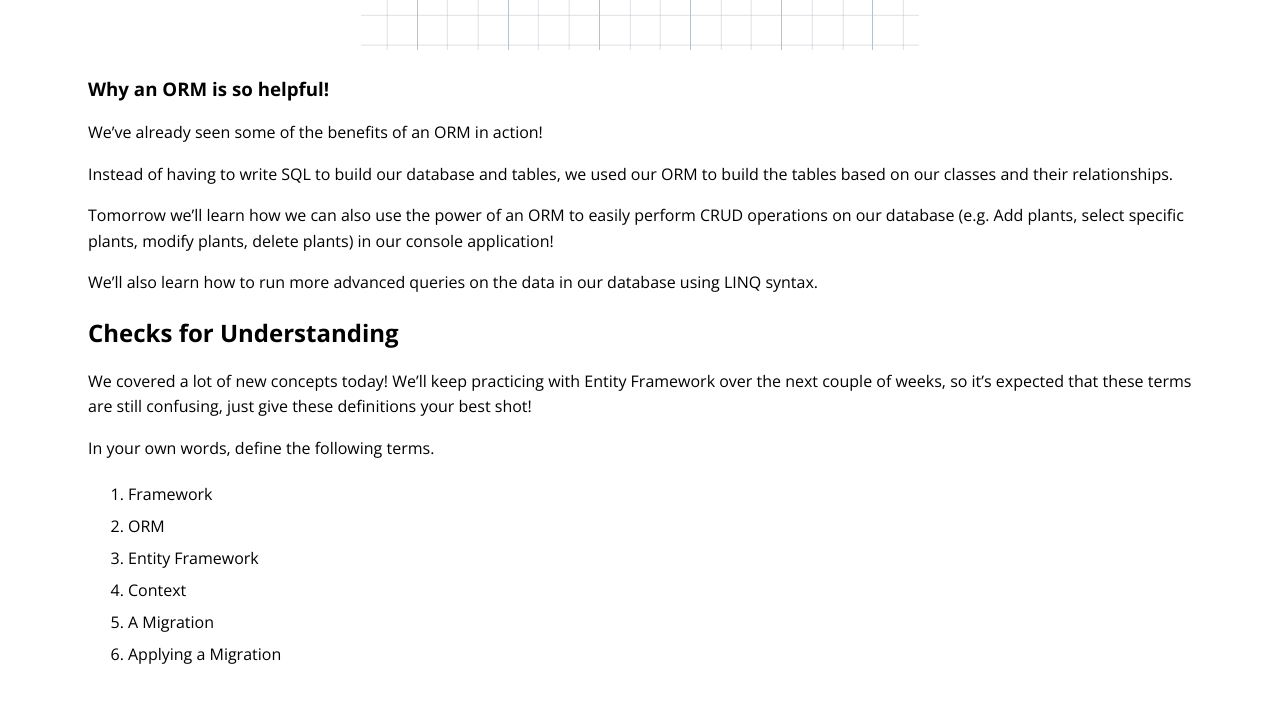
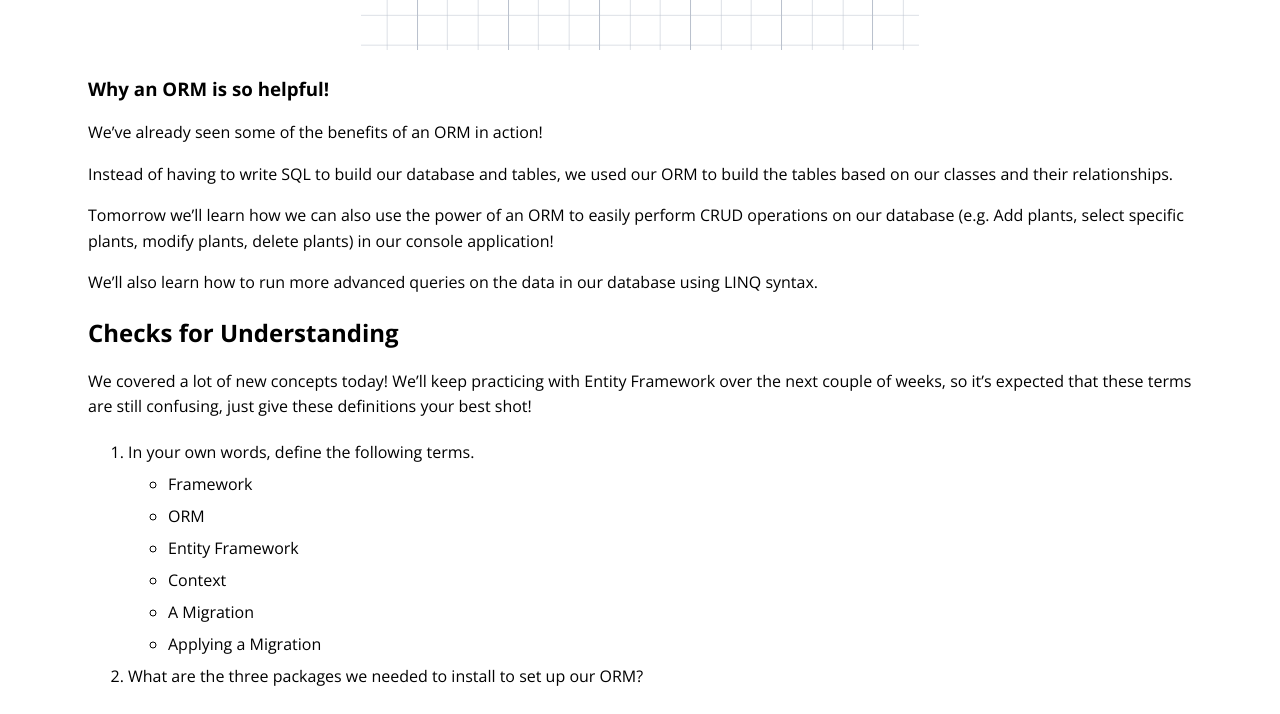
Before and after one commit to turingschool/launch-curriculum, a Jekyll site: the page built from module2/lessons/Week4/IntroToORM.md, in a window 1280 px wide and 900 px high, scrolled down 10430 px, cut to the strip 0-714 px from the top of the window. Built offline with Jekyll 4.4.1, drawn with Linux system fonts in a browser that asks for light colours; nearby versions of some CDN libraries; comment, search, counter and statistics services are not loaded.

Commit message:
add CFU Question

```diff
--- a/module2/lessons/Week4/IntroToORM.md
+++ b/module2/lessons/Week4/IntroToORM.md
@@ -350,11 +350,11 @@
 
 We covered a lot of new concepts today! We'll keep practicing with Entity Framework over the next couple of weeks, so it's expected that these terms are still confusing, just give these definitions your best shot!
 
-In your own words, define the following terms.
-
-1. Framework
-1. ORM
-1. Entity Framework
-1. Context
-1. A Migration
-1. Applying a Migration
+1. In your own words, define the following terms.
+    * Framework
+    * ORM
+    * Entity Framework
+    * Context
+    * A Migration
+    * Applying a Migration
+2. What are the three packages we needed to install to set up our ORM?
```
